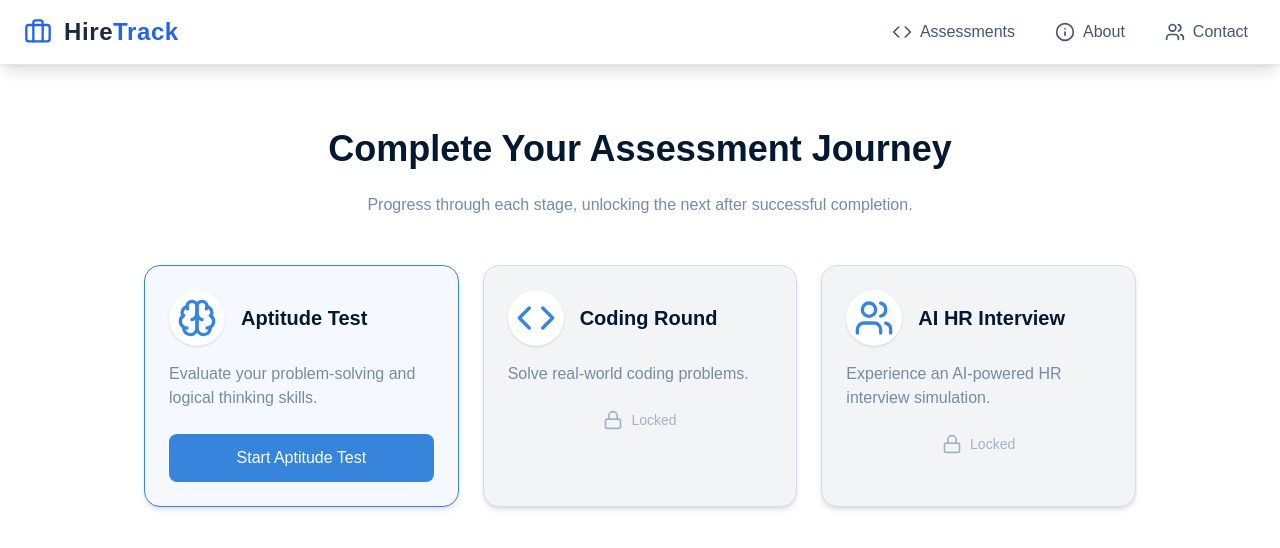
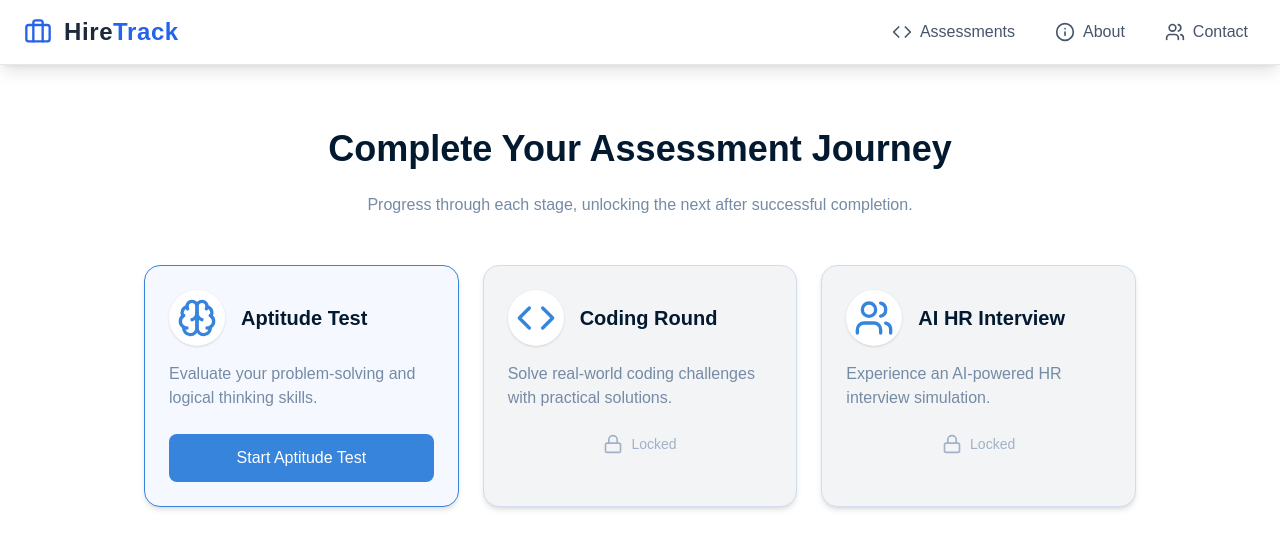
Before and after one commit to cmd-sachin/HireTrack, a Next.js app: page /hire in a window 1280 px wide. Shown: the top 548 px of the page. Built offline with nearby package versions, Linux system fonts and the light colour scheme.

Commit message:
Add Hire page

```diff
--- a/src/app/hire/page.js
+++ b/src/app/hire/page.js
@@ -29,7 +29,8 @@ export default function AssessmentPage() {
     {
       id: "coding",
       title: "Coding Round",
-      description: "Solve real-world coding problems.",
+      description:
+        "Solve real-world coding challenges with practical solutions.",
       icon: <Code className="w-10 h-10 text-[#3684DB]" />,
       unlocked: completed.aptitude,
       completed: completed.coding,
```
